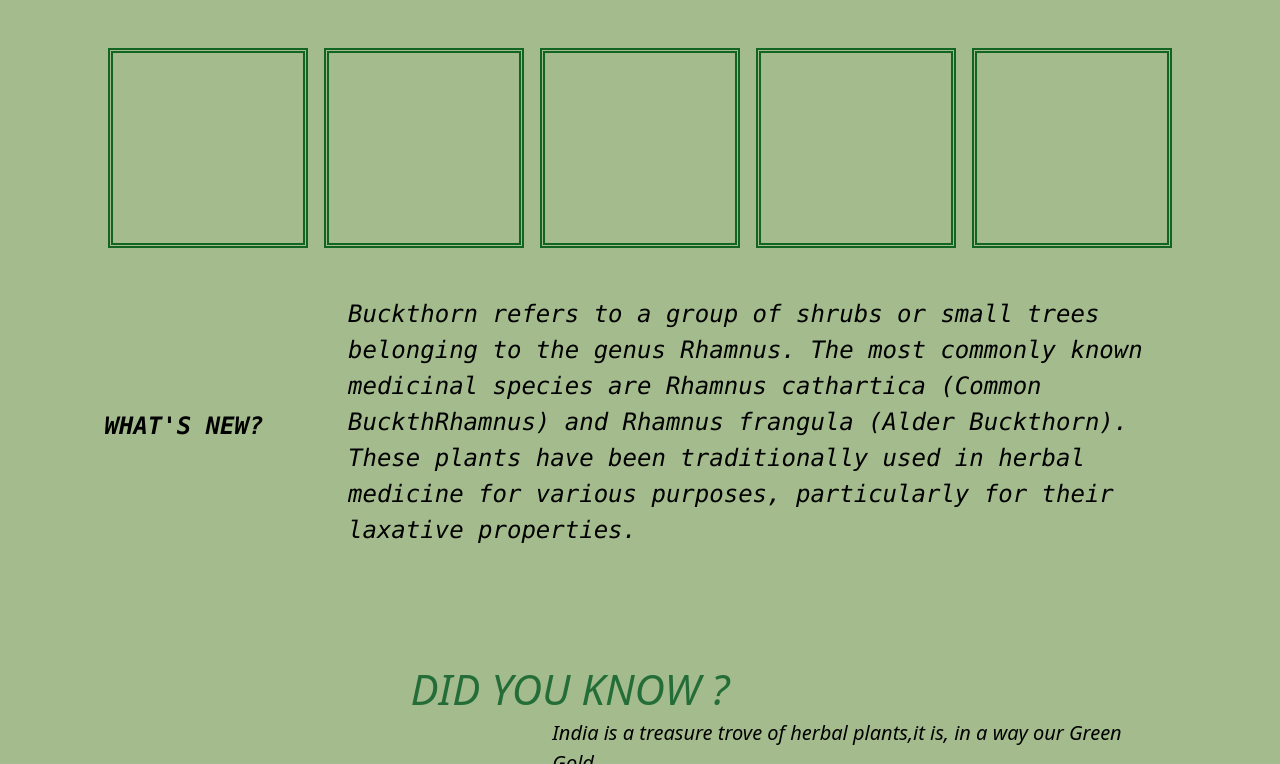
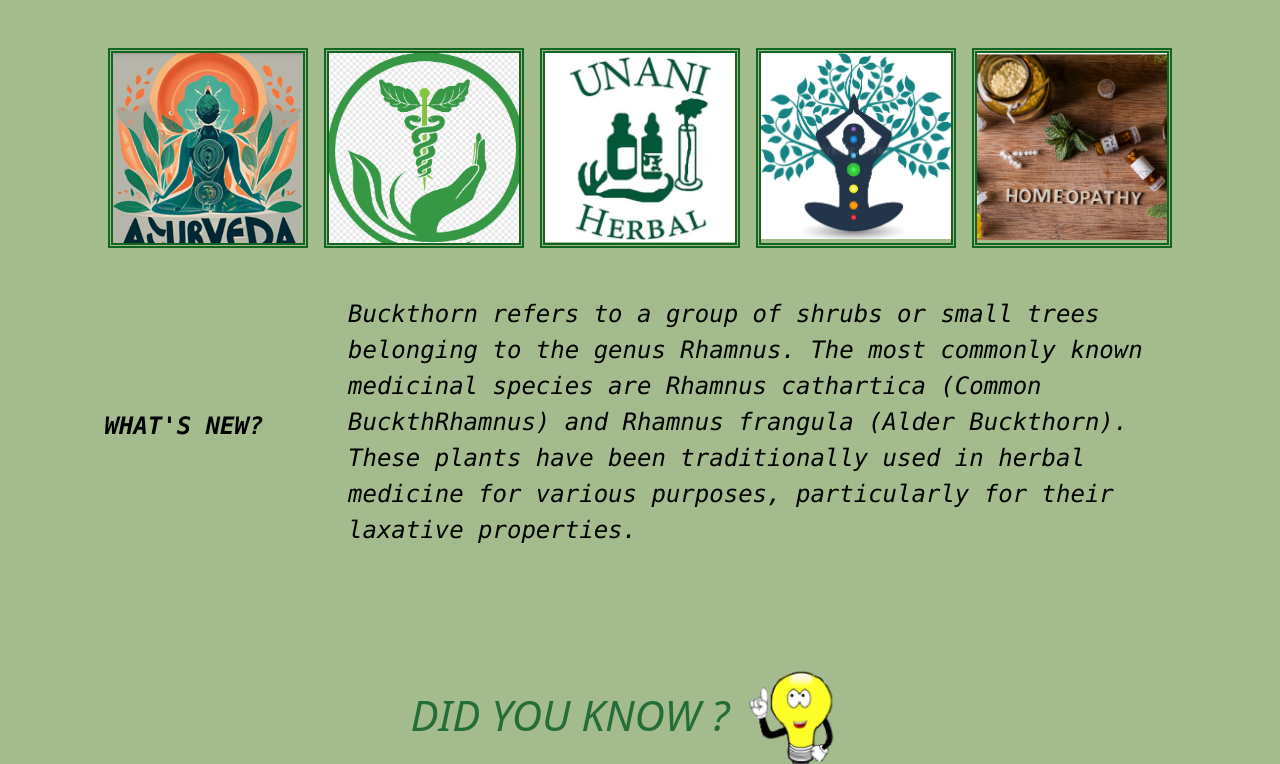
Before and after one commit to Sneha-005/Virtual-Herbal-Garden, a plain HTML site: page index.html in a window 1280 px wide. Shown: the part 470-1234 px from the top of the page. Drawn offline with nearby package versions, Linux system fonts and the light colour scheme.

Commit message:
Update index.html

```diff
--- a/index.html
+++ b/index.html
@@ -55,27 +55,27 @@
         <!-- image section -->
         <div class="d-flex align-items-center justify-content-center gap-3">
           <div class="about-img-div">
-            <img src="images/ayurveda.png" alt="" class="img-fluid about-img" />
+            <img src="ayurveda.png" alt="" class="img-fluid about-img" />
           </div>
 
           <div class="about-img-div">
             <img
-              src="images/naturopathy.png"
+              src="naturopathy.png"
               alt=""
               class="img-fluid about-img"
             />
           </div>
 
           <div class="about-img-div">
-            <img src="images/unani.png" alt="" class="img-fluid about-img" />
+            <img src="unani.png" alt="" class="img-fluid about-img" />
           </div>
 
           <div class="about-img-div">
-            <img src="images/yoga.png" alt="" class="img-fluid about-img" />
+            <img src="yoga.png" alt="" class="img-fluid about-img" />
           </div>
 
           <div class="about-img-div">
-            <img src="images/homeo.png" alt="" class="img-fluid about-img" />
+            <img src="homeo.png" alt="" class="img-fluid about-img" />
           </div>
         </div>
 
@@ -109,14 +109,14 @@
               <h1 class="did-heading m-0">DID YOU KNOW ?</h1>
             </div>
             <div class="d-flex justify-content-center align-items-center ms-3">
-              <img src="images/idea.png" alt="" class="img-fluid idea-img" />
+              <img src="idea.png" alt="" class="img-fluid idea-img" />
             </div>
           </div>
           <div
             class="col-12 col-lg-5 d-flex justify-content-center align-items-center"
           >
             <div class="img-div">
-              <img src="images/ayushlogo.png" alt="" class="img-fluid img" />
+              <img src="ayushlogo.png" alt="" class="img-fluid img" />
             </div>
           </div>
           <div
```
